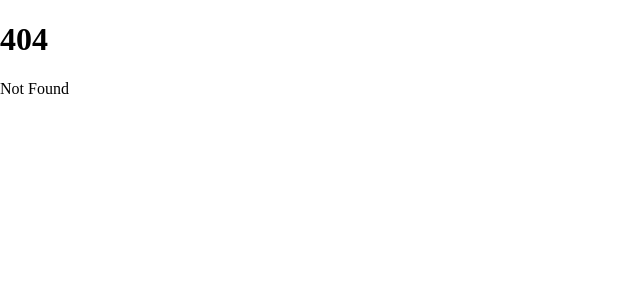
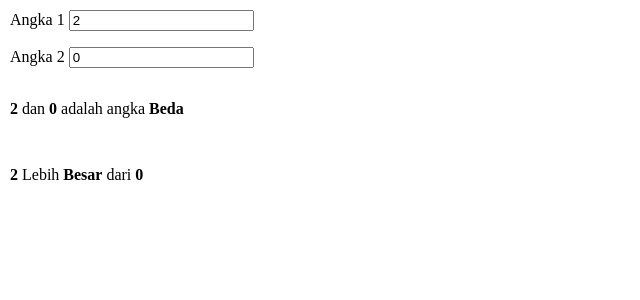
Before and after one commit to ad2701ly/latihan, a SvelteKit app: page /2022.11.11 in a window 1280 px wide. Before the commit this address had no page. Shown: the top 300 px of the page, without its empty margins (0-640 px from the left). Built offline with nearby package versions, Linux system fonts and the light colour scheme.

Commit message:
Latihan IF

```diff
--- a/src/routes/+page.svelte
+++ b/src/routes/+page.svelte
@@ -4,7 +4,8 @@
 	<li><a href="/2022.08.26"> 26 Agustus 2022 - Pengenalan Framework</a></li>
 	<li><a href="/2022.09.09"> 9 September 2022 - Pengenalan Javascript</a></li>
 	<li><a href="/2022.10.28"> 28 Oktober 2022 - Pengenalan Logika</a></li>
-	<li><a href="/2022.11.04"> 04 Noverber 2022 - Pengenalan Logika II</a></li>
+	<li><a href="/2022.11.04"> 04 November 2022 - Pengenalan Logika II</a></li>
+	<li><a href="/2022.11.11"> 11 November 2022 - Latihan Logika </a></li>
 </ul>
 
 <style>
--- /dev/null
+++ b/src/routes/2022.11.11/+page.svelte
@@ -0,0 +1,34 @@
+<script lang="ts">
+	let angka1 = 2,
+		angka2 = 0;
+</script>
+
+<halaman>
+	<div>
+		<label for="">Angka 1</label>
+		<input type="number" bind:value={angka1} />
+	</div>
+	<div>
+		<label for="">Angka 2</label>
+		<input type="number" bind:value={angka2} />
+	</div>
+
+	<p>
+		<b>{angka1}</b> dan <b>{angka2}</b> adalah angka
+		<b>{angka1 == angka2 ? 'Sama' : 'Beda'}</b>
+	</p>
+
+	<p>
+		<b>{angka1}</b> Lebih <b>{angka1 >= angka2 ? 'Besar' : 'Kecil'}</b> dari <b>{angka2}</b>
+	</p>
+</halaman>
+
+<style>
+	halaman {
+		display: flex;
+		flex-direction: column;
+		gap: 1rem;
+		padding: 10px;
+		min-height: 100%;
+	}
+</style>
```
Also changed, not shown: 1 other file (tests, documents, lock files or other folders).
